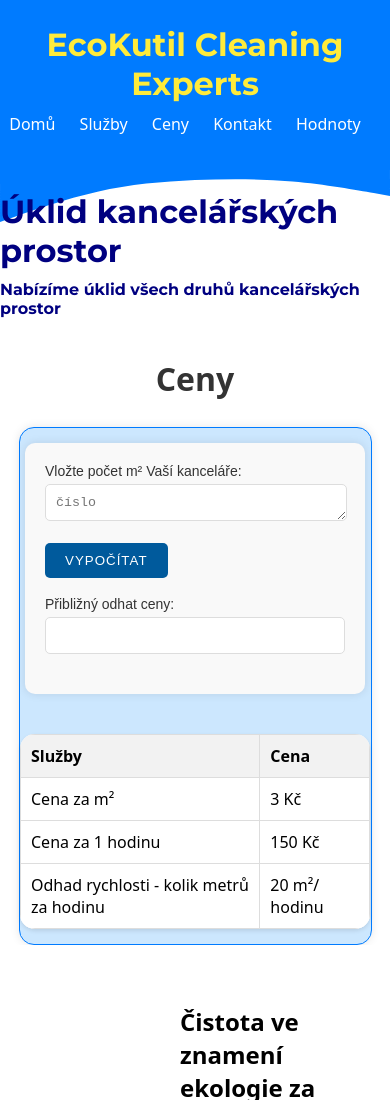
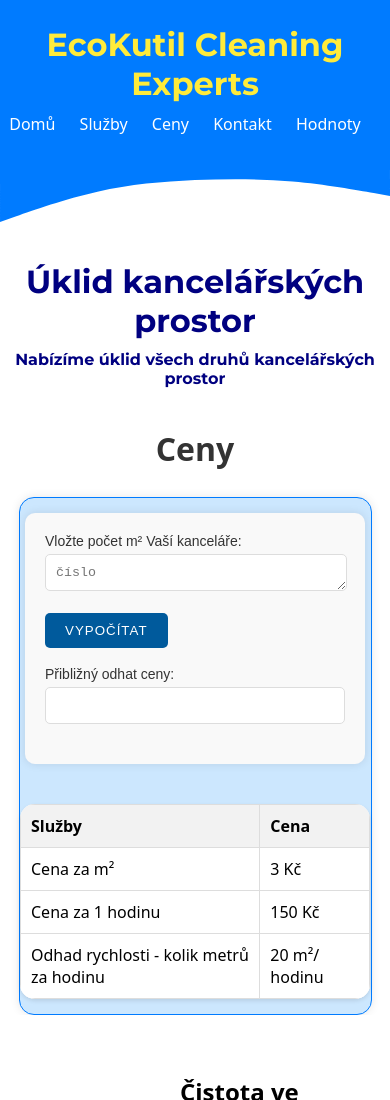
Before and after one commit to okut5/eco_kutil_clean, a website: page public/index.html in a window 390 px wide. Shown: the top 1100 px of the page. Drawn offline with nearby package versions, Linux system fonts and the light colour scheme.

Commit message:
fixing the iphone issues where the container h1 and h2 dont allign to the center

```diff
--- a/public/css/styles_4_ai.css
+++ b/public/css/styles_4_ai.css
@@ -34,7 +34,7 @@ body {
     height: fit-content;
     width: auto;
     background-color: #ffffff;
-    margin-top: -110px;
+    margin-top: -100px;
 
   }
 
@@ -600,34 +600,21 @@ address a:hover {
 
     .container h1 {
         font-size: 2rem;
-        color: #000080;
-        font-family: 'Montserrat', sans-serif;
-        margin-bottom: 0;
-        margin-top: 0px;
-        animation-name: zoomInDown; /* Use any Animate.css animation name here */
-        animation-duration: 1s;
-        animation-delay: 0s;;
+
+
       }
 
     .container h2 {
         font-size: 1rem;
-        color: #000080;
-        font-family: 'Montserrat', sans-serif;
-        margin-top: 10px;
-        animation-name: zoomInDown; /* Use any Animate.css animation name here */
-        animation-duration: 1s;
-        animation-delay: 0.5s;
+
+
+
       }
 
       .container {
-        display: flex;
-        flex-direction: column; /* Align children vertically */
-        align-items: center; /* Horizontal center alignment for children */
-        justify-content: top; /* Vertical center alignment for children */
-        height: fit-content;
-        width: auto;
-        margin-top: -70px;
-        background-color: #ffffff;
+        margin-top: 0px;
+        text-align: center;
 
       }
+
 }
```
